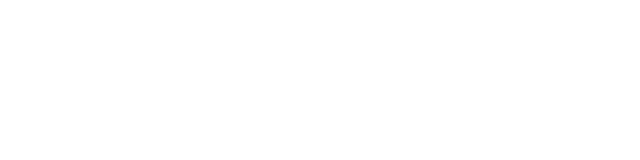
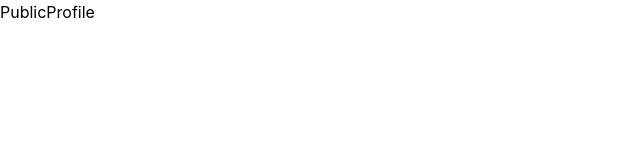
Before and after one commit to HarveyPunsalan/Stride, a React (Vite) app in the folder client/: page /profile/1 in a window 1280 px wide. Before the commit this address had no page. Shown: the top 160 px of the page, without its empty margins (0-640 px from the left). Built offline with nearby package versions, Linux system fonts and the light colour scheme.

Commit message:
continue working on publicprofile

```diff
--- a/client/src/App.tsx
+++ b/client/src/App.tsx
@@ -15,7 +15,7 @@
         <Route path="/aiCoach" element={<AiCoach />} />
         <Route path="/dashboard" element={<Dashboard />} />
         <Route path="/" element={<Landing />} />
-        <Route path="/publicProfile" element={<PublicProfile />} />
+        <Route path="/profile/:username" element={<PublicProfile />} />
         <Route path="/repositories" element={<Repositories />} />
         <Route path="/settings" element={<Settings />} />
       </Routes>
--- a/client/src/pages/PublicProfile.tsx
+++ b/client/src/pages/PublicProfile.tsx
@@ -1,4 +1,10 @@
+import { useParams } from "react-router-dom";
+
 function PublicProfile() {
+  const { username } = useParams();
+
+  console.log(username);
+
   return <div>PublicProfile</div>;
 }
 
```
